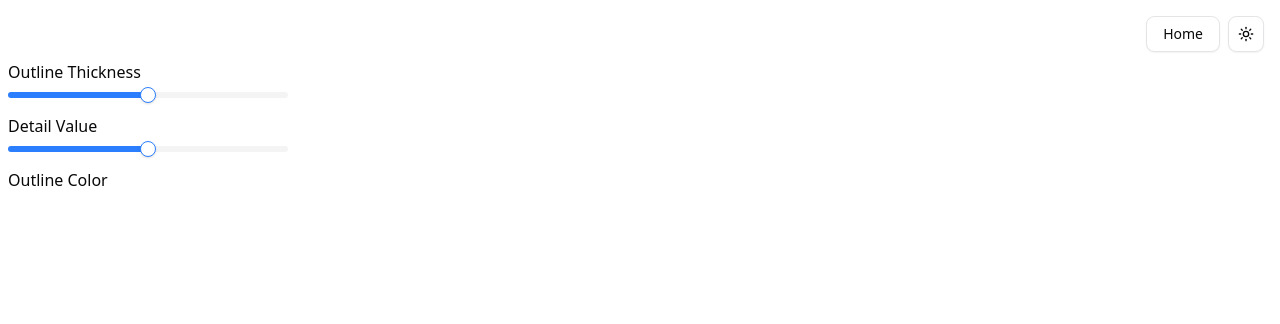
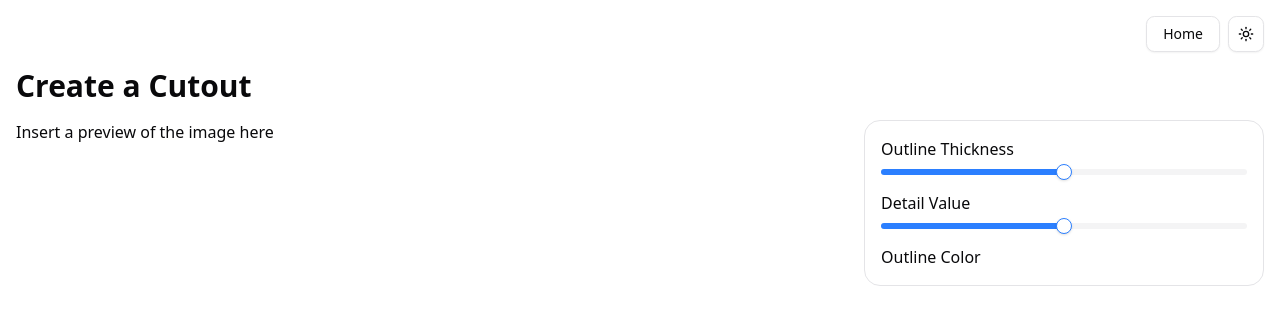
Before and after one commit to luckstrike/cutout-photos, a SvelteKit app in the folder frontend/: page / in a window 1280 px wide. Shown: the top 324 px of the page. Built offline with nearby package versions, Linux system fonts and the light colour scheme.

Commit message:
Mocked up more of the create a cutout page

```diff
--- a/frontend/src/lib/components/panels/cutoutOptions.svelte
+++ b/frontend/src/lib/components/panels/cutoutOptions.svelte
@@ -5,15 +5,15 @@
     let detailValue = $state(25);
 </script>
 
-<div class="flex-col w-100 space-y-4">
+<div class="flex-col w-100 space-y-4 border-1 rounded-2xl p-4">
     <div class="space-y-2">
         <p>Outline Thickness</p>
-        <Slider type="single" bind:value={outlineThickness} max={100} step={1} class="max-w-[70%]" />
+        <Slider type="single" bind:value={outlineThickness} max={100} step={1} class="max-w" />
     </div>
 
     <div class="space-y-2">
         <p>Detail Value</p>
-        <Slider type="single" bind:value={detailValue} max={50} step={1} class="max-w-[70%]" />
+        <Slider type="single" bind:value={detailValue} max={50} step={1} class="max-w" />
     </div>
     <div class="space-y-2">
         <p>Outline Color</p>
--- a/frontend/src/lib/components/panels/navbar.svelte
+++ b/frontend/src/lib/components/panels/navbar.svelte
@@ -3,7 +3,7 @@
 	import Button from "../ui/button/button.svelte";
 </script>
 
-<div class="flex justify-end p-2 space-x-2">
+<div class="flex justify-end space-x-2">
     <Button variant="outline" href="/">Home</Button>
     <ModeToggle />
 </div>
--- a/frontend/src/routes/+page.svelte
+++ b/frontend/src/routes/+page.svelte
@@ -3,7 +3,11 @@
     import Navbar from "$lib/components/panels/navbar.svelte";
 </script>
 
-<div class="flex-col w-screen h-screen p-2">
+<div class="flex-col w-screen h-screen p-4 space-y-4">
     <Navbar />
-    <CutoutOptions/>
+    <h1 class="text-3xl font-semibold">Create a Cutout</h1>
+    <div class="flex justify-between">
+        <div>Insert a preview of the image here</div>
+        <CutoutOptions/>
+    </div>
 </div>
```
